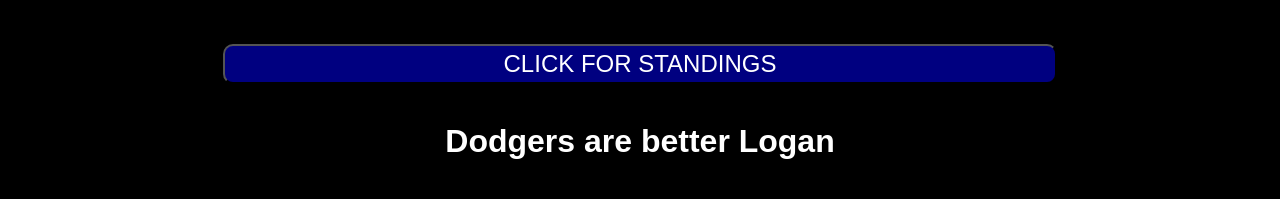
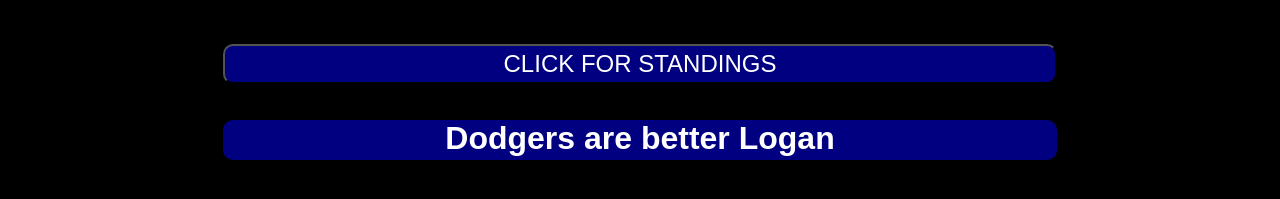
Before and after one commit to uacs337spring2019/mlb_clone, a website: page public/index.html in a window 1280 px wide. Both pictures are taken after a click on the button "Click for a surprise". Shown: the part 649-848 px from the top of the page. Drawn offline with Linux system fonts and the light colour scheme; no server answers.

Commit message:
fixed surprise

```diff
--- a/public/baseball.css
+++ b/public/baseball.css
@@ -15,6 +15,12 @@
 
 #surprise {
 	display: none;
+	margin: auto;
+	width: 66%;
+	height: 40px;
+	border-radius:10px;
+	background-color: navy;
+	color: white;
 }
 
 #nav {
```
Also changed, not shown: public/index.html (+2 -0 lines).
